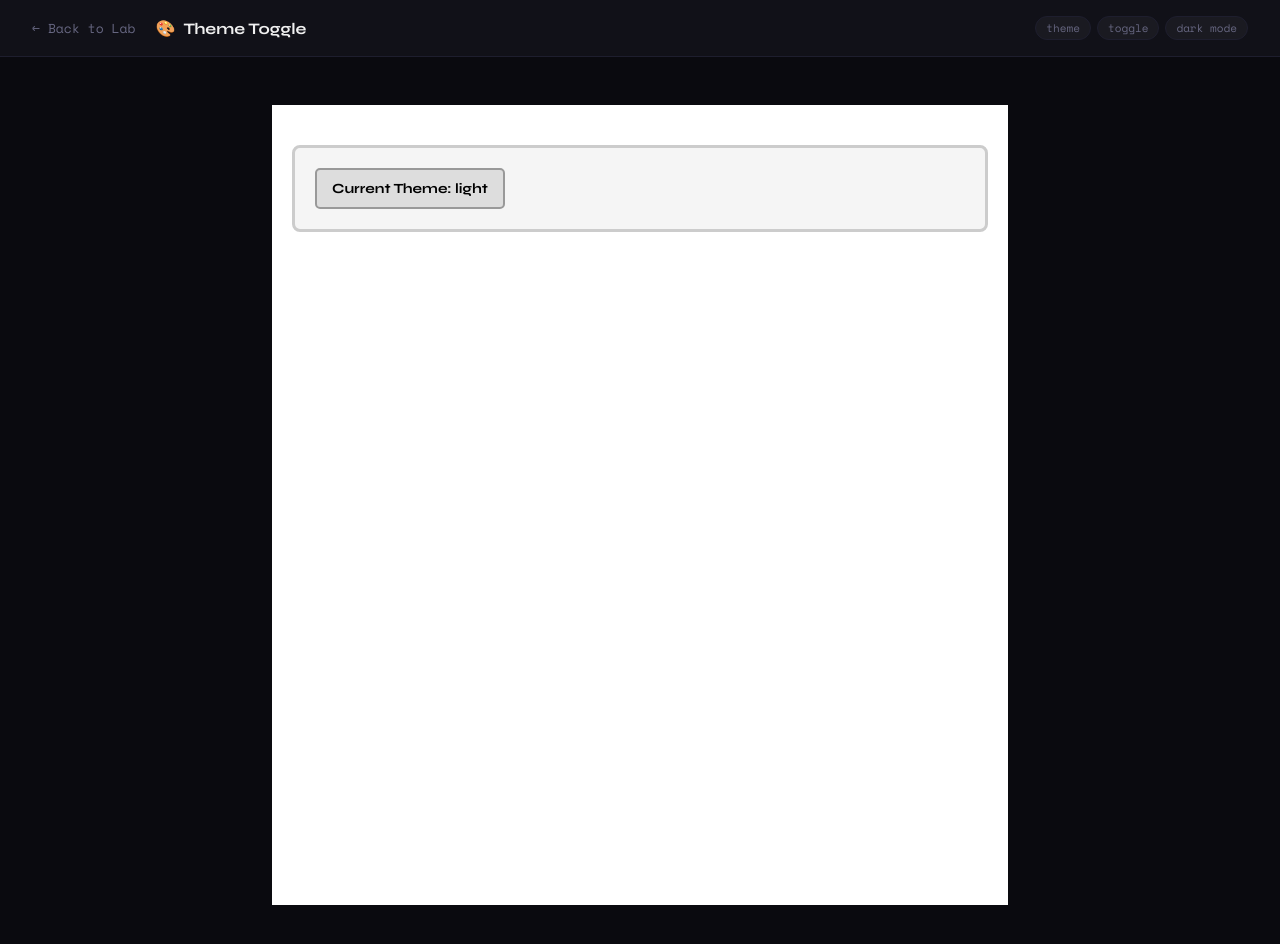
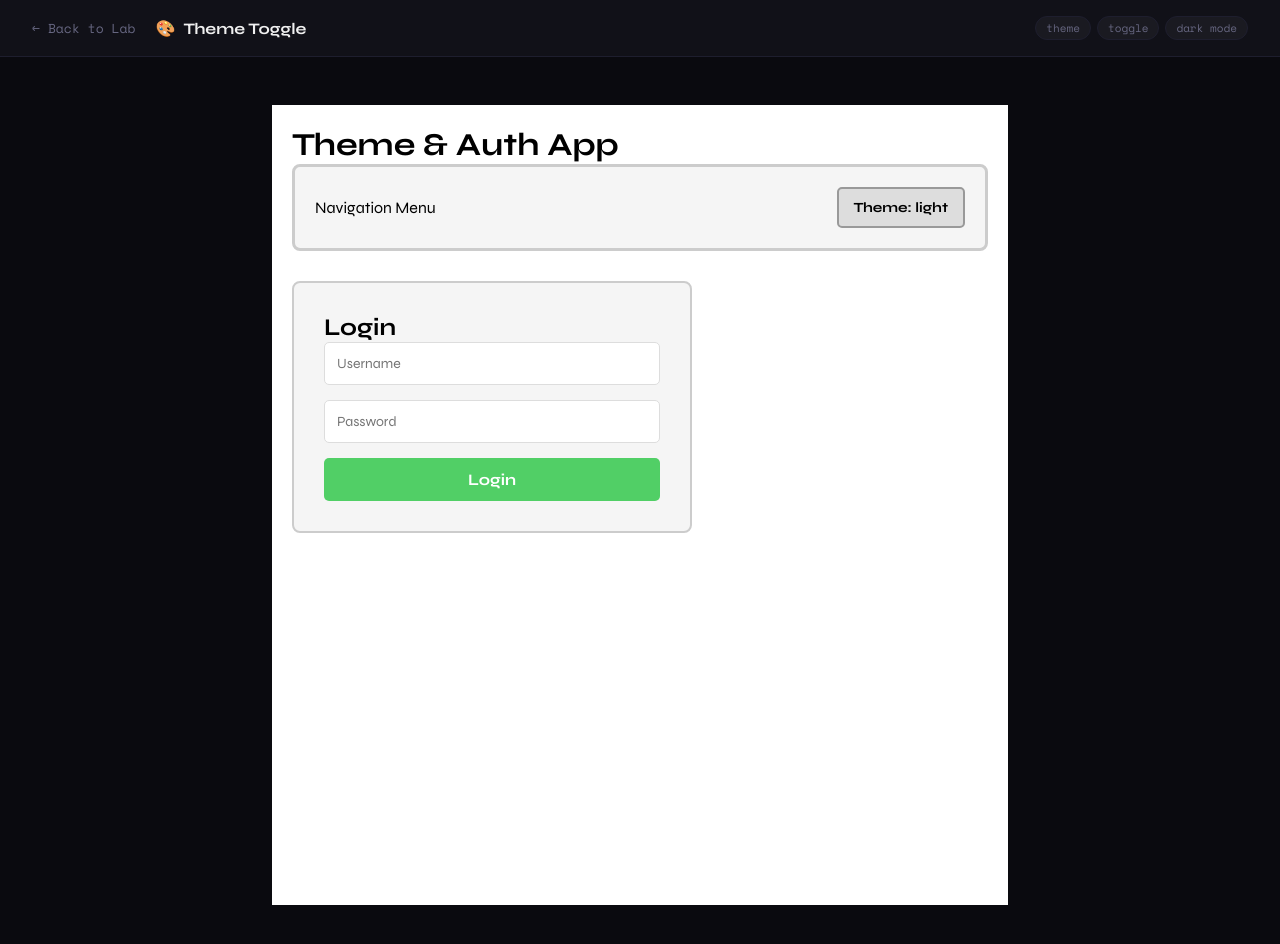
Before and after one commit to Hoss008/React-Learning-Lab, a React (Vite) app: page /app/theme-toggle in a window 1280 px wide. Shown: the top 944 px of the page. Built offline with nearby package versions, Linux system fonts and the light colour scheme.

Commit message:
feat: implement authentication context with login/logout functionality and enhance app structure

```diff
--- a/src/apps/ThemeToggle/index.jsx
+++ b/src/apps/ThemeToggle/index.jsx
@@ -1,9 +1,30 @@
-import { createContext, useContext, useState } from "react";
+import { createContext, useContext, useState, useReducer } from "react";
 
+// ========== THEME CONTEXT ==========
 export const ThemeContext = createContext("light");
+
+// ========== AUTH CONTEXT ==========
+export const AuthContext = createContext();
+
+// ========== AUTH REDUCER ==========
+function authReducer(state, action) {
+  switch (action.type) {
+    case "LOGIN":
+      return {
+        user: action.payload.username,
+        id: action.payload.id,
+        isLoggedIn: true,
+      };
+    case "LOGOUT":
+      return null;
+    default:
+      return state;
+  }
+}
 
 function App() {
   const [theme, setTheme] = useState("light");
+  const [authState, authDispatch] = useReducer(authReducer, null);
 
   function toggleTheme() {
     setTheme((prev) => (prev === "light" ? "dark" : "light"));
@@ -18,12 +39,15 @@ function App() {
   };
 
   return (
-    // 2. PROVIDE YOUR (data) CONTEXT HERE
-    // Hint: Wrap the div below with your Provider and pass currentTheme as the value.
     <ThemeContext.Provider value={{ theme, toggleTheme }}>
-      <div style={appStyle}>
-        <Navbar />
-      </div>
+      <AuthContext.Provider value={{ authState, authDispatch }}>
+        <div style={appStyle}>
+          <h1>Theme & Auth App</h1>
+          <Navbar />
+
+          {authState?.isLoggedIn ? <Dashboard /> : <LoginForm />}
+        </div>
+      </AuthContext.Provider>
     </ThemeContext.Provider>
   );
 }
@@ -32,6 +56,7 @@ function App() {
 // It's just a middleman, so we leave it alone.
 function Navbar() {
   const { theme } = useContext(ThemeContext);
+  const { authState } = useContext(AuthContext);
 
   const navStyle = {
     padding: "20px",
@@ -39,13 +64,22 @@ function Navbar() {
     backgroundColor: theme === "dark" ? "#2a2a2a" : "#f5f5f5",
     color: theme === "dark" ? "#ffffff" : "#000000",
     borderRadius: "8px",
-    marginTop: "20px",
+    marginBottom: "20px",
     transition: "all 0.3s ease",
+    display: "flex",
+    justifyContent: "space-between",
+    alignItems: "center",
   };
 
   return (
     <nav style={navStyle}>
-      <ThemeButton />
+      <p>
+        Navigation Menu {authState?.isLoggedIn && `- Welcome ${authState.user}`}
+      </p>
+      <div style={{ display: "flex", gap: "10px" }}>
+        <ThemeButton />
+        {authState?.isLoggedIn && <AuthButton />}
+      </div>
     </nav>
   );
 }
@@ -69,9 +103,166 @@ function ThemeButton() {
 
   return (
     <button style={buttonStyle} onClick={toggleTheme}>
-      Current Theme: {theme}
+      Theme: {theme}
     </button>
   );
 }
 
+// ========== AUTH BUTTON ==========
+function AuthButton() {
+  const { theme } = useContext(ThemeContext);
+  const { authDispatch } = useContext(AuthContext);
+
+  const buttonStyle = {
+    backgroundColor: "#ff6b6b",
+    color: "white",
+    padding: "10px 15px",
+    border: "2px solid #ff5252",
+    borderRadius: "5px",
+    cursor: "pointer",
+    fontSize: "14px",
+    fontWeight: "bold",
+    transition: "all 0.3s ease",
+  };
+
+  return (
+    <button
+      style={buttonStyle}
+      onClick={() => authDispatch({ type: "LOGOUT" })}
+    >
+      Logout
+    </button>
+  );
+}
+
+// ========== LOGIN FORM ==========
+function LoginForm() {
+  const { theme } = useContext(ThemeContext);
+  const { authDispatch } = useContext(AuthContext);
+  const [username, setUsername] = useState("");
+  const [password, setPassword] = useState("");
+
+  const handleLogin = () => {
+    if (username && password) {
+      authDispatch({
+        type: "LOGIN",
+        payload: {
+          username: username,
+          id: Math.random(),
+        },
+      });
+      setUsername("");
+      setPassword("");
+    }
+  };
+
+  const formStyle = {
+    border: `2px solid ${theme === "dark" ? "#444" : "#ccc"}`,
+    padding: "30px",
+    borderRadius: "8px",
+    maxWidth: "400px",
+    backgroundColor: theme === "dark" ? "#2a2a2a" : "#f5f5f5",
+    margin: "30px 0",
+  };
+
+  const inputStyle = {
+    width: "100%",
+    padding: "12px",
+    marginBottom: "15px",
+    borderRadius: "5px",
+    border: `1px solid ${theme === "dark" ? "#555" : "#ddd"}`,
+    backgroundColor: theme === "dark" ? "#1a1a1a" : "#ffffff",
+    color: theme === "dark" ? "#ffffff" : "#000000",
+    boxSizing: "border-box",
+    fontSize: "14px",
+  };
+
+  const buttonStyle = {
+    width: "100%",
+    padding: "12px",
+    backgroundColor: "#51cf66",
+    color: "white",
+    border: "none",
+    borderRadius: "5px",
+    cursor: "pointer",
+    fontWeight: "bold",
+    fontSize: "16px",
+  };
+
+  return (
+    <div style={formStyle}>
+      <h2>Login</h2>
+      <input
+        style={inputStyle}
+        type="text"
+        placeholder="Username"
+        value={username}
+        onChange={(e) => setUsername(e.target.value)}
+      />
+      <input
+        style={inputStyle}
+        type="password"
+        placeholder="Password"
+        value={password}
+        onChange={(e) => setPassword(e.target.value)}
+      />
+      <button style={buttonStyle} onClick={handleLogin}>
+        Login
+      </button>
+    </div>
+  );
+}
+
+// ========== PROTECTED DASHBOARD ==========
+function Dashboard() {
+  const { theme } = useContext(ThemeContext);
+  const { authState } = useContext(AuthContext);
+
+  const dashboardStyle = {
+    border: `2px solid ${theme === "dark" ? "#51cf66" : "#51cf66"}`,
+    padding: "30px",
+    borderRadius: "8px",
+    backgroundColor: theme === "dark" ? "#2a2a2a" : "#f8faf9",
+    marginTop: "30px",
+  };
+
+  const titleStyle = {
+    color: "#51cf66",
+    fontSize: "24px",
+    marginBottom: "20px",
+  };
+
+  const infoStyle = {
+    padding: "10px",
+    marginBottom: "10px",
+    backgroundColor: theme === "dark" ? "#1a1a1a" : "#ffffff",
+    borderRadius: "5px",
+    borderLeft: "4px solid #51cf66",
+  };
+
+  return (
+    <div style={dashboardStyle}>
+      <h2 style={titleStyle}>🎉 Protected Dashboard</h2>
+      <div style={infoStyle}>
+        <p>
+          <strong>User:</strong> {authState?.user}
+        </p>
+      </div>
+      <div style={infoStyle}>
+        <p>
+          <strong>User ID:</strong> {authState?.id}
+        </p>
+      </div>
+      <div style={infoStyle}>
+        <p>
+          <strong>Status:</strong> ✅ Authenticated
+        </p>
+      </div>
+      <p style={{ marginTop: "20px", fontSize: "14px", opacity: 0.7 }}>
+        This dashboard is protected and only visible when logged in.
+      </p>
+    </div>
+  );
+}
+
 export default App;
```
